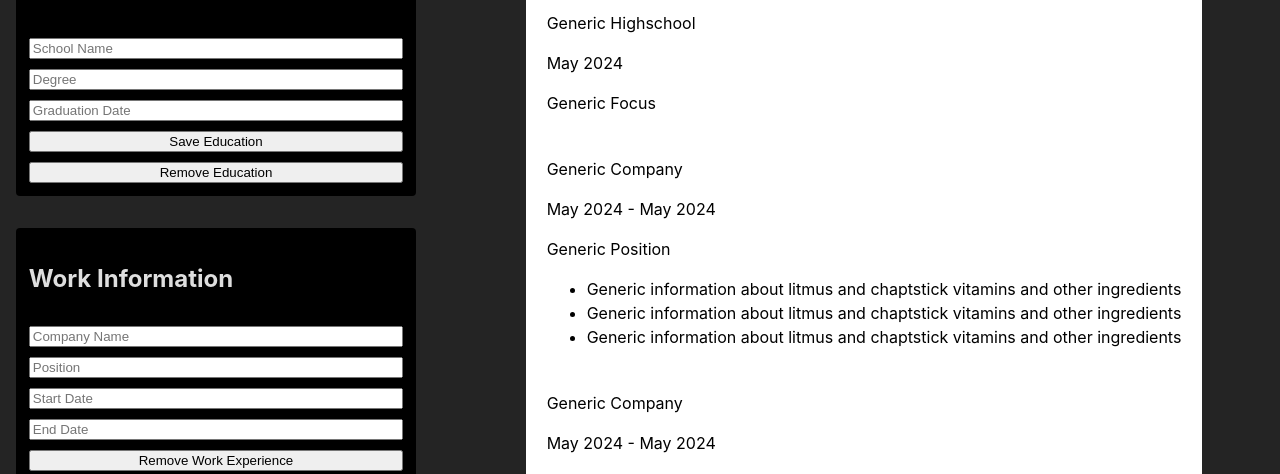
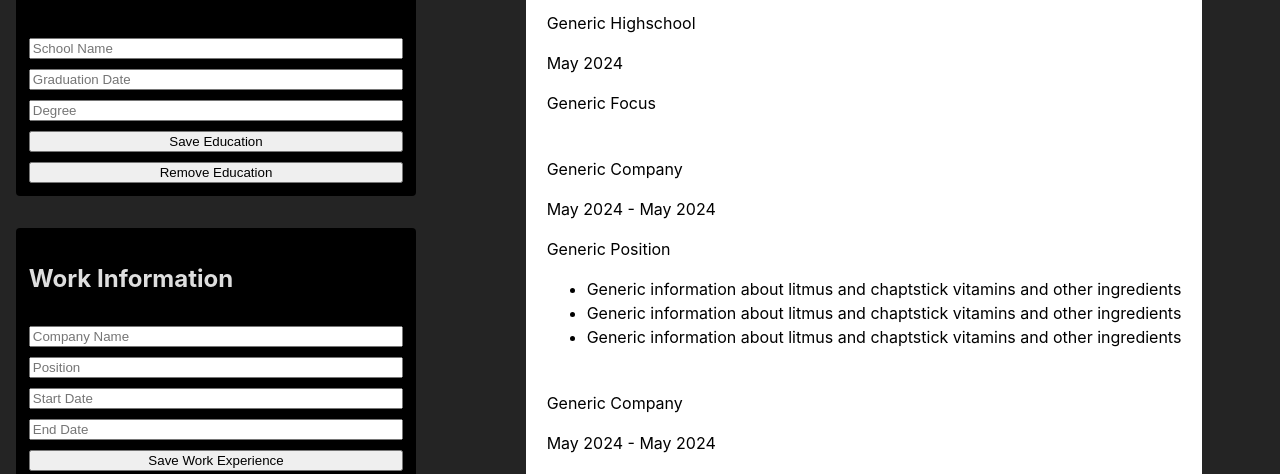
Before and after one commit to tdogpog/cvAppReact, a React (Vite) app: page / in a window 1280 px wide. Shown: the part 412-886 px from the top of the page. Built offline with nearby package versions, Linux system fonts and the light colour scheme.

Commit message:
Implemented editing for work information
Clarity updates for when the user is making an
edit

```diff
--- a/src/components/MainComponents.jsx
+++ b/src/components/MainComponents.jsx
@@ -22,6 +22,16 @@ function MainComponents() {
 
   const [editEducation, setEditEducation] = useState(null);
 
+  const [editWork, setEditWork] = useState(null);
+
+  function handleWorkClick(workItem) {
+    setEditWork(workItem);
+  }
+
+  function handleEducationClick(educationItem) {
+    setEditEducation(educationItem);
+  }
+
   const forceUpdate = () => {
     setDummyState((prev) => prev + 1);
   };
@@ -36,7 +46,7 @@ function MainComponents() {
       const index = resumeData.userEducation.findIndex(
         (education) => education.educationKey === editEducation.educationKey
       );
-      //could cause issues, spread/direct write conflict
+
       resumeData.userEducation[index] = {
         ...resumeData.userEducation[index],
 
@@ -50,7 +60,19 @@ function MainComponents() {
   }
 
   function updateWorkInfo(updatedWork) {
-    resumeData.userWork.push(updatedWork);
+    if (editWork) {
+      const index = resumeData.userWork.findIndex(
+        (workItem) => workItem.workKey === editWork.workKey
+      );
+
+      resumeData.userWork[index] = {
+        ...resumeData.userWork[index],
+        ...updatedWork,
+      };
+    } else {
+      resumeData.userWork.push(updatedWork);
+    }
+    setEditWork(null);
     forceUpdate();
   }
 
@@ -66,10 +88,6 @@ function MainComponents() {
       resumeData.userEducation = resumeData.userEducation.slice(0, -1);
       forceUpdate();
     }
-  }
-
-  function handleEducationClick(educationItem) {
-    setEditEducation(educationItem);
   }
 
   return (
@@ -94,6 +112,7 @@ function MainComponents() {
             userWork={resumeData.userWork}
             updateWorkInfo={updateWorkInfo}
             removeWorkInfo={removeWorkInfo}
+            editWork={editWork}
           />
         </section>
       </div>
@@ -109,7 +128,10 @@ function MainComponents() {
             />
           </div>
           <div className="displayWork">
-            <DisplayWork resumeData={resumeData} />
+            <DisplayWork
+              resumeData={resumeData}
+              handleWorkClick={handleWorkClick}
+            />
           </div>
         </div>
       </div>
--- a/src/components/display/DisplayWork.jsx
+++ b/src/components/display/DisplayWork.jsx
@@ -1,8 +1,12 @@
-function DisplayWork({ resumeData }) {
+function DisplayWork({ resumeData, handleWorkClick }) {
   return (
     <div className="workSectionDisplay">
       {resumeData.userWork.map((work) => (
-        <div className="workItem" key={work.workKey}>
+        <div
+          onClick={() => handleWorkClick(work)}
+          className="workItem"
+          key={work.workKey}
+        >
           <p>{work.workCompany || "Company Name"}</p>
           <p>
             {work.workStart || "Start Date"} - {work.workEnd || "End Date"}
--- a/src/components/inputs/EducationInfo.jsx
+++ b/src/components/inputs/EducationInfo.jsx
@@ -13,9 +13,18 @@ function EducationInfo({
     educationKey: crypto.randomUUID(),
   });
 
+  // need useEffect to prevent an infinite loop
+
   useEffect(() => {
     if (editEducation) {
-      setEducation(editEducation);
+      setEducation({
+        ...editEducation,
+        // Ensure default values are set for editing
+        educationName: editEducation.educationName || "University",
+        educationStudied: editEducation.educationStudied || "Degree",
+        educationGraduation:
+          editEducation.educationGraduation || "Graduation Date",
+      });
     }
   }, [editEducation]);
 
@@ -50,16 +59,16 @@ function EducationInfo({
         placeholder="School Name"
       />
       <input
+        name="educationGraduation"
+        value={education.educationGraduation}
+        onChange={handleChange}
+        placeholder="Graduation Date"
+      />
+      <input
         name="educationStudied"
         value={education.educationStudied}
         onChange={handleChange}
         placeholder="Degree"
-      />
-      <input
-        name="educationGraduation"
-        value={education.educationGraduation}
-        onChange={handleChange}
-        placeholder="Graduation Date"
       />
 
       <button type="submit">Save Education</button>
--- a/src/components/inputs/WorkInfo.jsx
+++ b/src/components/inputs/WorkInfo.jsx
@@ -1,6 +1,6 @@
-import React, { useState } from "react";
+import React, { useState, useEffect } from "react";
 
-function WorkInfo({ userWork, updateWorkInfo, removeWorkInfo }) {
+function WorkInfo({ userWork, updateWorkInfo, removeWorkInfo, editWork }) {
   const [work, setWork] = useState({
     workKey: crypto.randomUUID(),
     workCompany: "",
@@ -9,6 +9,19 @@ function WorkInfo({ userWork, updateWorkInfo, removeWorkInfo }) {
     workEnd: "",
     workDuties: [],
   });
+
+  useEffect(() => {
+    if (editWork) {
+      setWork({
+        ...editWork,
+        // Ensure default values are set for editing
+        workCompany: editWork.workCompany || "Company Name",
+        workPosition: editWork.workPosition || "Work Title",
+        workStart: editWork.workStart || "Start Date",
+        workEnd: editWork.workEnd || "End Date",
+      });
+    }
+  }, [editWork]);
 
   const handleChange = (e) => {
     const { name, value } = e.target;
@@ -99,6 +112,7 @@ function WorkInfo({ userWork, updateWorkInfo, removeWorkInfo }) {
         onChange={handleChange}
         placeholder="End Date"
       />
+      <button type="submit">Save Work Experience</button>
       <button type="button" onClick={removeWorkItem} id="removeWorkItem">
         Remove Work Experience
       </button>
@@ -127,8 +141,6 @@ function WorkInfo({ userWork, updateWorkInfo, removeWorkInfo }) {
           ></input>
         ))}
       </div>
-      <p></p>
-      <button type="submit">Save Work Experience</button>
     </form>
   );
 }
```
